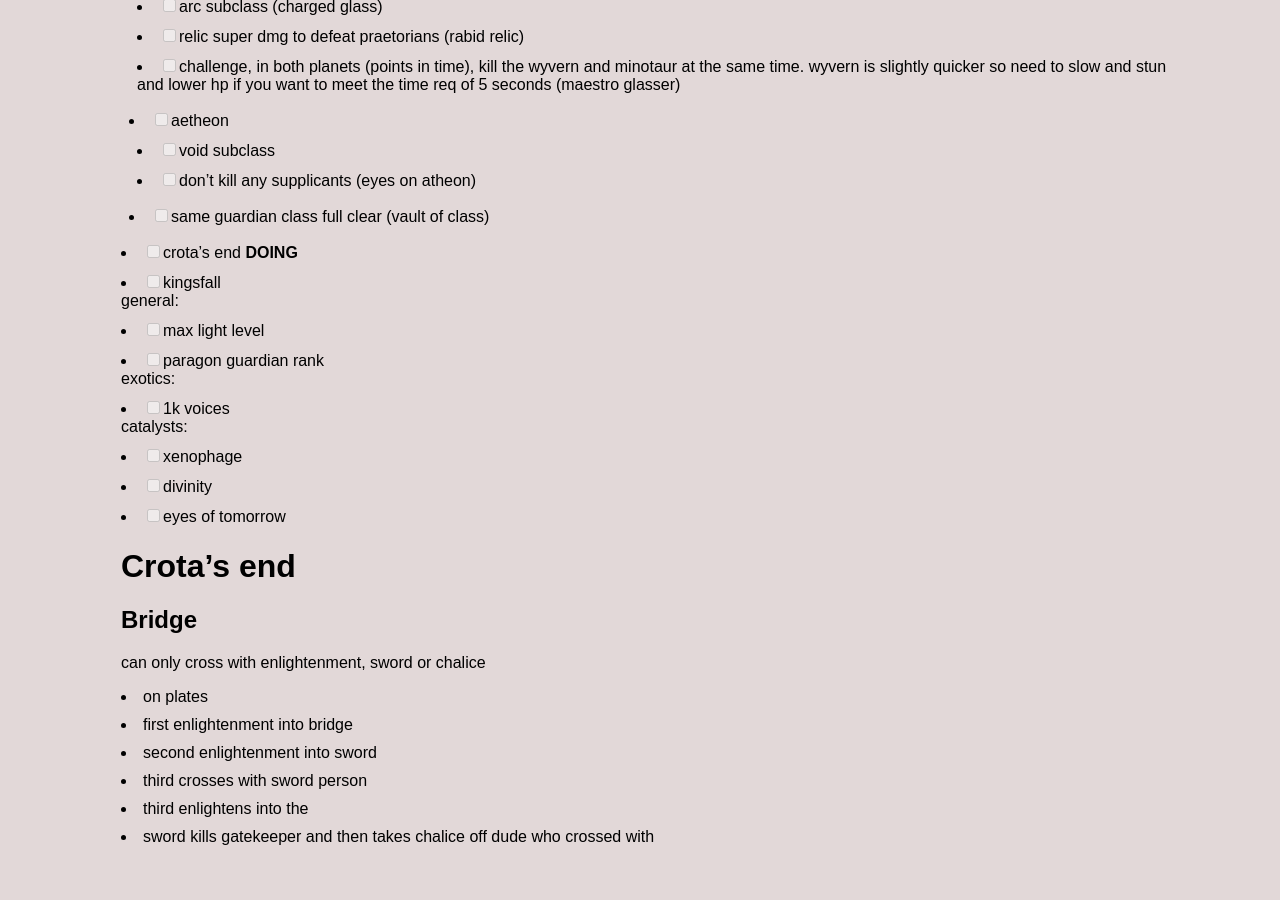
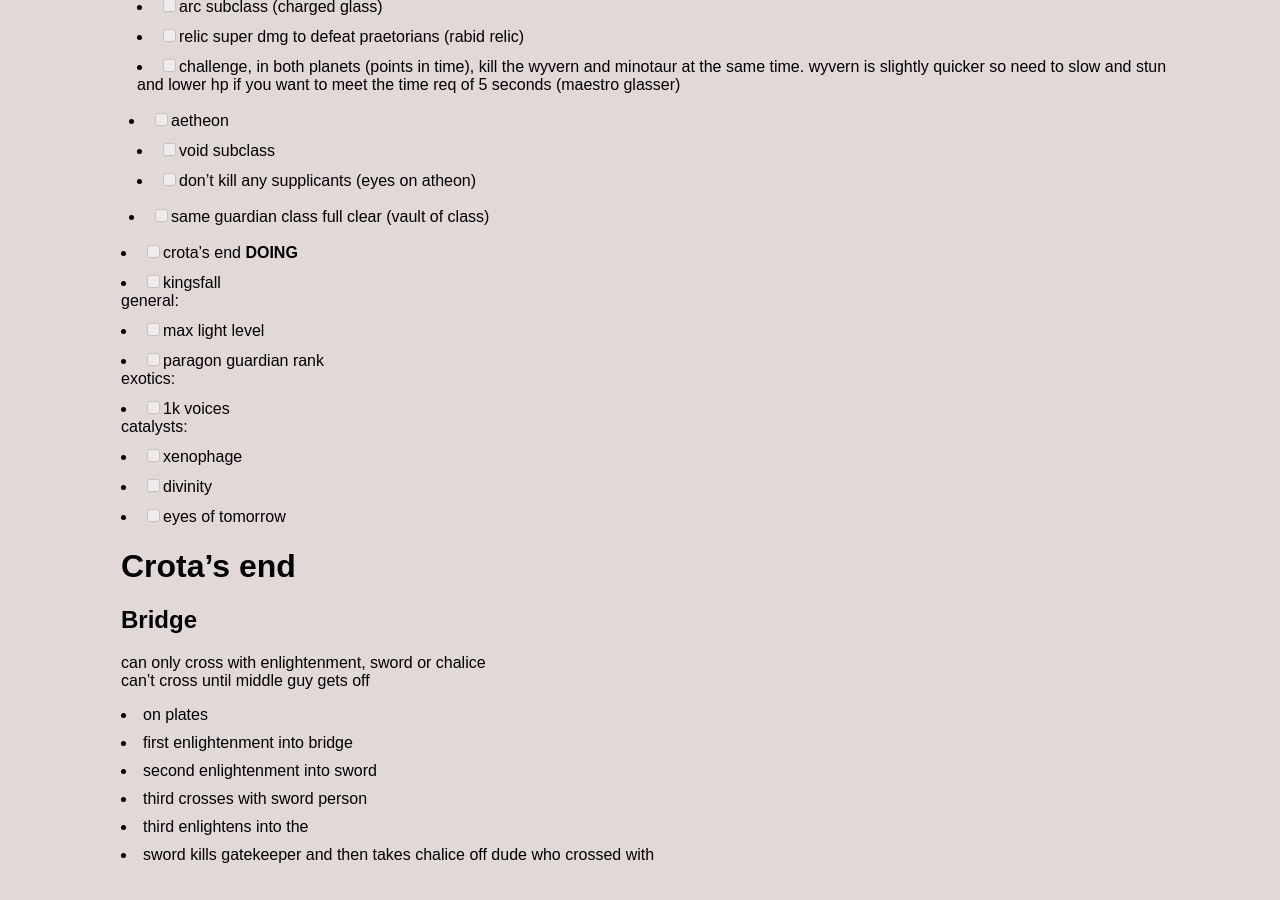
Before and after one commit to jsbaasi/jsbaasi.github.io, a Jekyll site: the page built from _posts/2026-07-02-destiny-projects.md, in a window 1280 px wide and 900 px high, scrolled down 1041 px. Built offline with Jekyll 4.4.1, drawn with Linux system fonts in a browser that asks for light colours.

Commit message:
vault backup: 2026-07-03 21:34:52

```diff
--- a/_posts/2026-07-02-destiny-projects.md
+++ b/_posts/2026-07-02-destiny-projects.md
@@ -54,6 +54,7 @@
 # Crota's end
 ## Bridge
 can only cross with enlightenment, sword or chalice
+can't cross until middle guy gets off
 - on plates
 - first enlightenment into bridge
 - second enlightenment into sword
```
